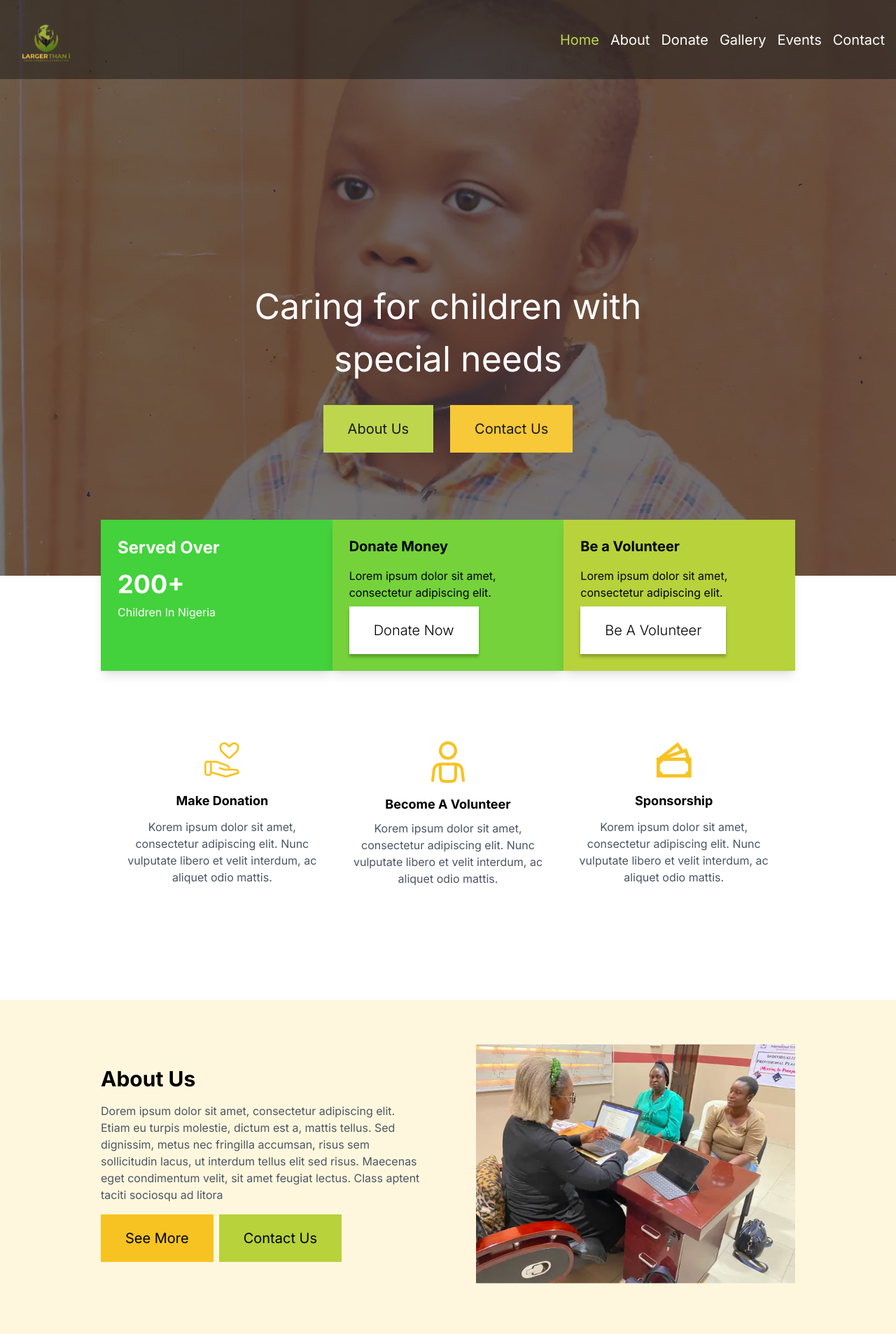
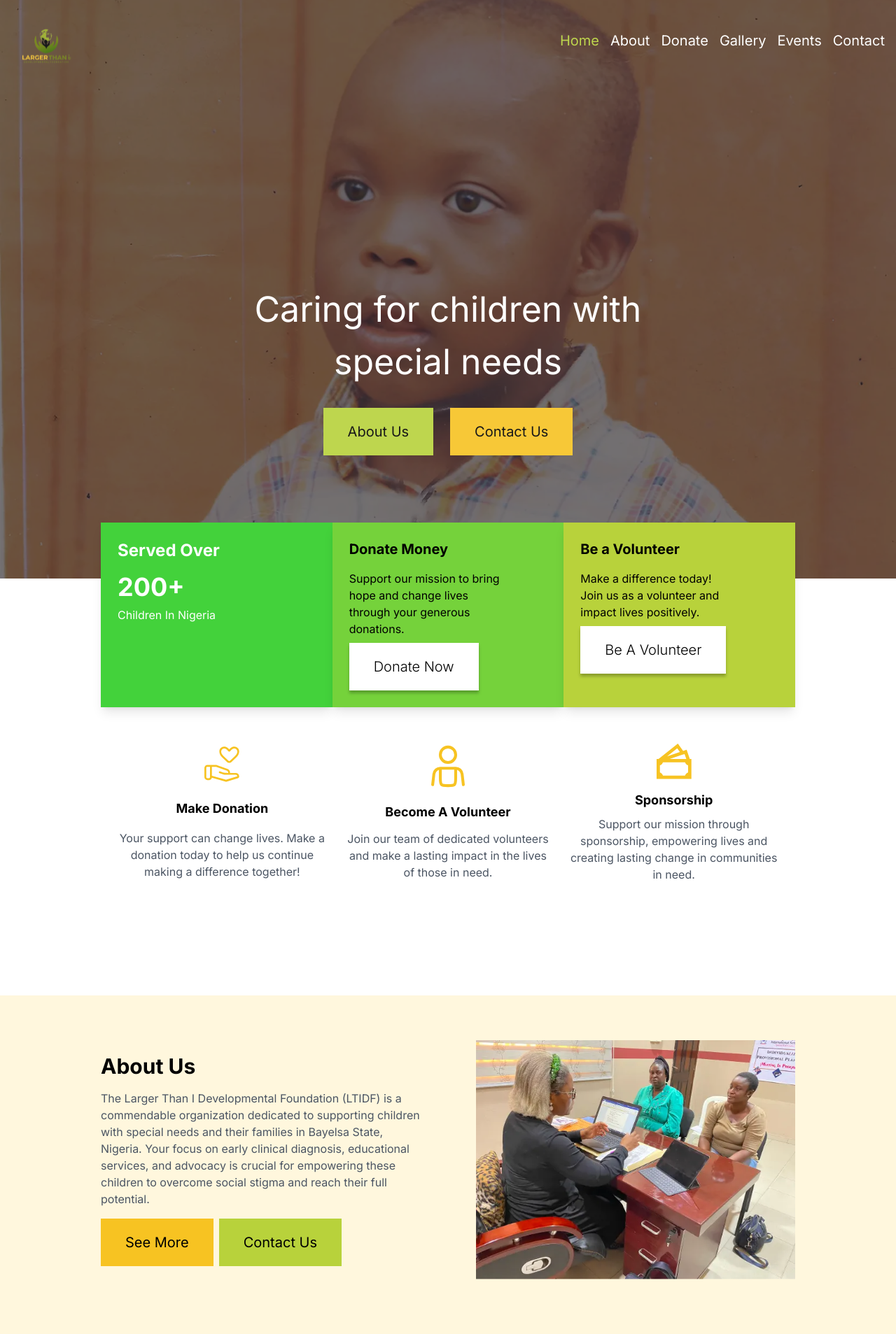
Before and after one commit to inyangj/Larger-Than-I-NGO, a Next.js app: page / in a window 1280 px wide. Shown: the top 1907 px of the page at 70% size. Built offline with nearby package versions, Linux system fonts and the light colour scheme.

Commit message:
content update

```diff
--- a/app/about/component/Foundation.jsx
+++ b/app/about/component/Foundation.jsx
@@ -5,7 +5,10 @@ import Button from "@/app/component/element/Button";
 
 const AboutFoundation = () => {
   return (
-    <section id="donate-button" className="py-16 relative bg-white lg:ml-20 lg:mr-16">
+    <section
+      id="donate-button"
+      className="py-16 relative bg-white lg:ml-20 lg:mr-16"
+    >
       <div className="container mx-auto grid grid-cols-1 lg:grid-cols-2 gap-52 md:gap-28 items-center">
         <div className="grid justify-center gap-11 items-center px-4 md:mx-24 lg:mx-0 text-center lg:text-left">
           <h3 className="text-secondary font-black text-3xl ">
@@ -15,15 +18,17 @@ const AboutFoundation = () => {
             We Are On A Mission To Help Children
           </h2>
           <p className="">
-            Lorem ipsum dolor sit amet, consectetur adipiscing elit. Nunc
-            vulputate libero et velit interdum, ac aliquet odio mattis.
+            The Foundation is designed to reach out to mentally, physically,
+            behaviorally and sensory challenged people and their custodians.
           </p>
-          p Worem ipsum dolor sit amet, consectetur adipiscing elit. Nunc
-          vulputat
-          <Button
-            className="bg-secondary mx-auto lg:mx-0   w-fit"
-
-          >
+          The Vision was born out of a desire to make life more meaningful for
+          children needing special care, and a passion to reach out to hurting,
+          confused and sometimes perplexed parents and guardians, of children
+          with mental and physical challenges in our world today, knowing the
+          demands that work and related pressures can make on such persons. It
+          was inaugurated on 26th September, 2014, with a program Themed: VOICE
+          FOR THE VOICELESS.
+          <Button className="bg-secondary mx-auto lg:mx-0   w-fit">
             Donate
           </Button>
         </div>
--- a/app/about/page.jsx
+++ b/app/about/page.jsx
@@ -38,10 +38,11 @@ const AboutUs = () => {
               needs
             </h2>
             <p className="text-xl font-medium lg:w-[776px]">
-              Lorem ipsum dolor sit amet, consectetur adipiscing elit. Mauris
-              ullamcorper venenatis felis, vitae aliquet nunc dignissim sit
-              amet. Duis finibus, lectus vel ultricies efficitur, odio tortor
-              aliquam lacus, et tincidunt arcu orci non nisl.
+              To ensure that children from age 0- 12 years with physical, mental
+              and sensory challenges overcome stigmatization and other unhealthy
+              socio- cultural beliefs that are inimical to their growth to live
+              up to their full potentials and be fully integrated into the
+              society.
             </p>
           </div>
         </div>
@@ -55,10 +56,10 @@ const AboutUs = () => {
             We make sure to have inclusive care for children with special needs
           </h2>
           <p className="text-xl font-medium lg:w-[776px] place-self-end">
-            Worem ipsum dolor sit amet, consectetur adipiscing elit. Nunc
-            vulputate libero et velit interdum, ac aliquet odio mattis. Class
-            aptent taciti sociosqu ad litora torquent per conubia nostra, per
-            inceptos himenaeos.
+            To make available relevant resources and services, such as
+            adequate/early diagnosis, special health care provisions,
+            educational services and advocacy programmes, to meet the special
+            needs of children with challenges.
           </p>
         </div>
       </section>
--- a/app/component/element/Button.jsx
+++ b/app/component/element/Button.jsx
@@ -1,3 +1,4 @@
+
 import React from "react";
 
 const Button = ({ children, onClick, className, id }) => {
--- a/app/component/section/Footer.jsx
+++ b/app/component/section/Footer.jsx
@@ -7,7 +7,16 @@ import {location, phone, mail} from "@/public/icons"
 
 const Footer = () => {
     const [redirectToDonate, setRedirectToDonate] = useState(false);
+    const [redirectToGallery, setRedirectToGallery] = useState(false);
     const router = useRouter();
+
+     const handleVolunteerClick = () => {
+       window.open(
+         "https://docs.google.com/forms/d/e/1FAIpQLSdULR-9XA1BY8E8xKZiqTfGANTIpTlGLX7fP0X7Moo5LD2CgA/viewform?usp=sf_link",
+         "_blank",
+         "noopener,noreferrer"
+       );
+     };
    const scrollToDonate = (e) => {
      e.preventDefault();
 
@@ -40,6 +49,41 @@ const Footer = () => {
        checkDonateButton();
      }
    }, [redirectToDonate]);
+
+   const scrollToGallery = (e) => {
+     e.preventDefault();
+
+
+
+     if (typeof window !== "undefined") {
+       const gallerySection = document.getElementById("gallery-section");
+
+       if (!gallerySection) {
+         setRedirectToGallery(true);
+         router.push("/");
+       } else {
+         gallerySection.scrollIntoView({ behavior: "smooth" });
+       }
+     }
+   };
+
+   useEffect(() => {
+     if (redirectToGallery) {
+       const checkGallerySection = () => {
+         const gallerySection = document.getElementById("gallery-section");
+
+         if (gallerySection) {
+           gallerySection.scrollIntoView({ behavior: "smooth" });
+         } else {
+           requestAnimationFrame(checkGallerySection);
+         }
+       };
+
+       checkGallerySection();
+     }
+   }, [redirectToGallery]);
+
+
   return (
     <footer className="bg-black text-[#D8D5D5] py-10 md:py-20 lg:py-16">
       <div className="container mx-auto px-4 md:px-14 lg:px-32 xl:px-36 grid grid-cols-1 md:grid-cols-2 lg:grid-cols-3 gap-8 md:gap-16">
@@ -50,8 +94,12 @@ const Footer = () => {
           </h3>
           <div className="w-20 h-0  mb-11 border-secondary border"></div>
           <p>
-            Dorem ipsum dolor sit amet, consectetur adipiscing elit. Etiam eu
-            turpis molestie, dictum est a, mattis tellus.
+            The Larger Than I Developmental Foundation (LTIDF) is a commendable
+            organization dedicated to supporting children with special needs and
+            their families in Bayelsa State, Nigeria. Your focus on early
+            clinical diagnosis, educational services, and advocacy is crucial
+            for empowering these children to overcome social stigma and reach
+            their full potential.
           </p>
         </div>
 
@@ -71,14 +119,14 @@ const Footer = () => {
             <li className={`hover:text-primary`} onClick={scrollToDonate}>
               Donate
             </li>
-            <li className="hover:text-primary">
-              <Link href="/gallery">Gallery</Link>
+            <li className="hover:text-primary" onClick={scrollToGallery}>
+              Gallery
             </li>
             <li className="hover:text-primary">
               <Link href="/events">Events</Link>
             </li>
-            <li className="hover:text-primary">
-              <Link href="/contact">Contact</Link>
+            <li className="hover:text-primary" onClick={handleVolunteerClick}>
+              Contact
             </li>
           </ul>
         </div>
@@ -99,7 +147,8 @@ const Footer = () => {
                 className="mr-2"
               />
               <span>
-                203 Fake St. Mountain View, San Francisco, California, USA
+                No. 43 pdp old secretariat road, yenezue-gene, yennegoa, bayelsa
+                State
               </span>
             </li>
             <li className="flex items-center">
@@ -110,7 +159,7 @@ const Footer = () => {
                 height={24}
                 className="mr-2"
               />
-              <span>+234 808 9582717</span>
+              <span>+234 708 213 8230</span>
             </li>
             <li className="flex items-center">
               <Image
--- a/app/component/section/HomeAbout.jsx
+++ b/app/component/section/HomeAbout.jsx
@@ -1,3 +1,4 @@
+"use client";
 import React from 'react'
 import Image from 'next/image'
 import Link from 'next/link'
@@ -5,6 +6,15 @@ import Button from '@/app/component/element/Button'
 import {img1} from '@/public/images'
 
 const HomeAbout = () => {
+
+   const handleVolunteerClick = () => {
+     window.open(
+       "https://docs.google.com/forms/d/e/1FAIpQLSdULR-9XA1BY8E8xKZiqTfGANTIpTlGLX7fP0X7Moo5LD2CgA/viewform?usp=sf_link",
+       "_blank",
+       "noopener,noreferrer"
+     );
+   };
+
   return (
     <section className="flex flex-col pb-14 md:pb-20 lg:pt-16 mt-[160px] md:mt-[178px] lg:mt-[81px] px-8 md:px-[100px] lg:px-36 lg:flex-row justify-center items-center lg:justify-between space-y-16 md:space-y-24 lg:space-y-0 lg:gap-10 xl:gap-20 lg:bg-[#FFF7DD] ">
       <div className="lg:w-1/2 space-y-4">
@@ -12,23 +22,26 @@ const HomeAbout = () => {
           About Us
         </h2>
         <p className="text-gray-600 text-center lg:text-left">
-          Dorem ipsum dolor sit amet, consectetur adipiscing elit. Etiam eu
-          turpis molestie, dictum est a, mattis tellus. Sed dignissim, metus nec
-          fringilla accumsan, risus sem sollicitudin lacus, ut interdum tellus
-          elit sed risus. Maecenas eget condimentum velit, sit amet feugiat
-          lectus. Class aptent taciti sociosqu ad litora
+          The Larger Than I Developmental Foundation (LTIDF) is a commendable
+          organization dedicated to supporting children with special needs and
+          their families in Bayelsa State, Nigeria. Your focus on early clinical
+          diagnosis, educational services, and advocacy is crucial for
+          empowering these children to overcome social stigma and reach their
+          full potential.
         </p>
         <div className="space-y-4 md:space-y-0 md:space-x-2 flex flex-col md:flex-row justify-center items-center lg:justify-start">
-            <Link href="/about">
-          <Button className={` bg-secondary hover:bg-opacity-70`}>
-            See More
-          </Button>
-            </Link>
-            <Link href="/contact">
-          <Button className={` bg-primary hover:bg-opacity-70`}>
+          <Link href="/about">
+            <Button className={` bg-secondary hover:bg-opacity-70`}>
+              See More
+            </Button>
+          </Link>
+
+          <Button
+            className={` bg-primary hover:bg-opacity-70`}
+            onClick={handleVolunteerClick}
+          >
             Contact Us
           </Button>
-          </Link>
         </div>
       </div>
       <div className="lg:w-1/2 mt-6 md:mt-0 ">
--- a/app/component/section/Nav.jsx
+++ b/app/component/section/Nav.jsx
@@ -8,12 +8,21 @@ import { menu, close, logo } from "@/public/icons";
 const Nav = () => {
   const [showSideNav, setShowSideNav] = useState(false);
   const [redirectToDonate, setRedirectToDonate] = useState(false);
+    const [redirectToGallery, setRedirectToGallery] = useState(false);
   const pathname = usePathname();
   const router = useRouter();
 
   const toggleSideNav = () => {
     setShowSideNav((prev) => !prev);
   };
+
+   const handleVolunteerClick = () => {
+     window.open(
+       "https://docs.google.com/forms/d/e/1FAIpQLSdULR-9XA1BY8E8xKZiqTfGANTIpTlGLX7fP0X7Moo5LD2CgA/viewform?usp=sf_link",
+       "_blank",
+       "noopener,noreferrer"
+     );
+   };
 
  const scrollToDonate = (e) => {
    e.preventDefault();
@@ -29,6 +38,23 @@ const Nav = () => {
      } else {
 
        donateButton.scrollIntoView({ behavior: "smooth" });
+     }
+   }
+ };
+
+ const scrollToGallery = (e) => {
+   e.preventDefault();
+
+   if (showSideNav) toggleSideNav();
+
+   if (typeof window !== "undefined") {
+     const gallerySection = document.getElementById("gallery-section");
+
+     if (!gallerySection) {
+       setRedirectToGallery(true);
+       router.push("/");
+     } else {
+       gallerySection.scrollIntoView({ behavior: "smooth" });
      }
    }
  };
@@ -51,13 +77,34 @@ const Nav = () => {
    }
  }, [redirectToDonate]);
 
+  useEffect(() => {
+    if (redirectToGallery) {
+      const checkGallerySection = () => {
+        const gallerySection = document.getElementById("gallery-section");
+
+        if (gallerySection) {
+          gallerySection.scrollIntoView({ behavior: "smooth" });
+        } else {
+          requestAnimationFrame(checkGallerySection);
+        }
+      };
+
+      checkGallerySection();
+    }
+  }, [redirectToGallery]);
+
+  const handleClick = () => {
+    handleVolunteerClick();
+    toggleSideNav();
+  };
+
   const isEventRoute = pathname.startsWith("/events");
 
   return (
     <nav
-      className={`md:text-xl bg-black bg-opacity-50 ${
-        isEventRoute ? "md:px-9 px-4 lg:px-[100px]" : ""
-      }`}
+      className={`md:text-xl ${
+        pathname === "/" ? "" : "bg-black bg-opacity-50"
+      }  ${isEventRoute ? "md:px-9 px-4 lg:px-[100px]" : ""}`}
     >
       <div
         className={`flex justify-between items-center ${
@@ -86,12 +133,12 @@ const Nav = () => {
           <li className={`hover:text-primary`} onClick={scrollToDonate}>
             Donate
           </li>
-          <li
+          <li onClick={scrollToGallery}
             className={`hover:text-primary ${
               pathname === "/gallery" ? "text-primary" : ""
             }`}
           >
-            <Link href="/gallery">Gallery</Link>
+            Gallery
           </li>
           <li
             className={`hover:text-primary ${
@@ -104,8 +151,9 @@ const Nav = () => {
             className={`hover:text-primary ${
               pathname === "/contact" ? "text-primary" : ""
             }`}
+            onClick={handleVolunteerClick}
           >
-            <Link href="/contact">Contact</Link>
+            Contact
           </li>
         </ul>
 
@@ -159,14 +207,12 @@ const Nav = () => {
               <li className={`hover:text-primary`} onClick={scrollToDonate}>
                 Donate
               </li>
-              <li
+              <li onClick={scrollToGallery}
                 className={`hover:text-primary ${
                   pathname === "/gallery" ? "text-primary" : ""
                 }`}
               >
-                <Link href="/gallery" onClick={toggleSideNav}>
-                  Gallery
-                </Link>
+                Gallery
               </li>
               <li
                 className={`hover:text-primary ${
@@ -181,10 +227,9 @@ const Nav = () => {
                 className={`hover:text-primary ${
                   pathname === "/contact" ? "text-primary" : ""
                 }`}
+                onClick={ handleClick }
               >
-                <Link href="/contact" onClick={toggleSideNav}>
-                  Contact
-                </Link>
+                Contact
               </li>
             </ul>
           </div>
--- a/app/globals.css
+++ b/app/globals.css
@@ -2,9 +2,17 @@
 @tailwind components;
 @tailwind utilities;
 
+/* styles/globals.css */
+
+@import url('https://fonts.googleapis.com/css2?family=Roboto:ital,wght@0,100;0,300;0,400;0,500;0,700;0,900;1,100;1,300;1,400;1,500;1,700;1,900&display=swap');
+
+body {
+  font-family: 'Roboto', sans-serif;
+}
 
 @import '~slick-carousel/slick/slick.css';
 @import '~slick-carousel/slick/slick-theme.css';
+
 
 
 
--- a/app/page.js
+++ b/app/page.js
@@ -1,3 +1,4 @@
+"use client";
 import Image from "next/image";
 import Nav from "@/app/component/section/Nav";
 import { donate, volunteer, sponsor } from "@/public/icons";
@@ -11,6 +12,14 @@ import HomeAbout from "./component/section/HomeAbout";
 const Home = () => {
 
    const galleryImages = [img2, img3, img2, img1, img5, img4, img5, img7];
+
+    const handleVolunteerClick = () => {
+      window.open(
+        "https://docs.google.com/forms/d/e/1FAIpQLSdULR-9XA1BY8E8xKZiqTfGANTIpTlGLX7fP0X7Moo5LD2CgA/viewform?usp=sf_link",
+        "_blank",
+        "noopener,noreferrer"
+      );
+    };
 
   return (
     <div className="">
@@ -27,9 +36,10 @@ const Home = () => {
               <Link href="/about">
                 <Button className={`bg-primary  `}>About Us</Button>
               </Link>
-              <Link href="/contact">
-                <Button className={`bg-secondary`}>Contact Us</Button>
-              </Link>
+
+              <Button className={`bg-secondary`} onClick={handleVolunteerClick}>
+                Contact Us
+              </Button>
             </div>
           </div>
         </div>
@@ -46,10 +56,11 @@ const Home = () => {
           <div className="bg-accent-green-2 text-black p-6 shadow-lg">
             <h2 className="text-xl font-bold">Donate Money</h2>
             <p className="mt-4 mb-2 w-[218px] mx-auto lg:mx-0">
-              Lorem ipsum dolor sit amet, consectetur adipiscing elit.
+              Support our mission to bring hope and change lives through your
+              generous donations.
             </p>
             <Button
-              className={` shadow-dark bg-white font-light hover:bg-opacity-70 `}
+              className={` shadow-dark lg:text-lg xl:text-xl bg-white font-light hover:bg-opacity-70 `}
             >
               Donate Now
             </Button>
@@ -57,10 +68,12 @@ const Home = () => {
           <div className="bg-primary text-black p-6 shadow-lg ">
             <h2 className="text-xl font-bold">Be a Volunteer</h2>
             <p className="mt-4 mb-2 w-[218px] mx-auto lg:mx-0">
-              Lorem ipsum dolor sit amet, consectetur adipiscing elit.
+              Make a difference today! Join us as a volunteer and impact lives
+              positively.
             </p>
             <Button
-              className={` shadow-dark font-light bg-white hover:bg-opacity-70 `}
+              onClick={handleVolunteerClick}
+              className={` shadow-dark lg:text-lg xl:text-xl font-light bg-white hover:bg-opacity-70 `}
             >
               Be A Volunteer
             </Button>
@@ -82,8 +95,8 @@ const Home = () => {
             />
             <h3 className="mt-4 text-lg font-bold">Make Donation</h3>
             <p className="mt-2 text-gray-600">
-              Korem ipsum dolor sit amet, consectetur adipiscing elit. Nunc
-              vulputate libero et velit interdum, ac aliquet odio mattis.
+              Your support can change lives. Make a donation today to help us
+              continue making a difference together!
             </p>
           </div>
           <div className="grid items-center justify-center">
@@ -96,8 +109,8 @@ const Home = () => {
             />
             <h3 className="mt-4 text-lg font-bold">Become A Volunteer</h3>
             <p className="mt-2 text-gray-600">
-              Korem ipsum dolor sit amet, consectetur adipiscing elit. Nunc
-              vulputate libero et velit interdum, ac aliquet odio mattis.
+              Join our team of dedicated volunteers and make a lasting impact in
+              the lives of those in need.
             </p>
           </div>
           <div className="grid items-center justify-center">
@@ -110,8 +123,8 @@ const Home = () => {
             />
             <h3 className="mt-4 text-lg font-bold">Sponsorship</h3>
             <p className="mt-2 text-gray-600 ">
-              Korem ipsum dolor sit amet, consectetur adipiscing elit. Nunc
-              vulputate libero et velit interdum, ac aliquet odio mattis.
+              Support our mission through sponsorship, empowering lives and
+              creating lasting change in communities in need.
             </p>
           </div>
         </div>
@@ -130,18 +143,16 @@ const Home = () => {
           <h2 className="text-3xl lg:text-5xl font-bold">
             Make A Donation Today
           </h2>
-          <p>Lorem ipsum dolor sit amet, consectetur adipiscing elit.</p>
-          <Button
-            className={`bg-secondary hover:bg-opacity-50`}
-
-          >
-            Donate
-          </Button>
+          <p>You can support a child today.</p>
+          <Button className={`bg-secondary hover:bg-opacity-50`}>Donate</Button>
         </div>
       </section>
 
       {/* Gallery Section */}
-      <section className="space-y-4 pt-36 md:pt-28 pb-16 md:pb-20">
+      <section
+        className="space-y-4 pt-36 md:pt-28 pb-16 md:pb-20"
+        id="gallery-section"
+      >
         <div className=" flex gap-4 items-center px-8 md:px-[73px] ">
           <div className="w-16 h-0 border-secondary border-2"></div>
           <h2 className="md:text-xl md:font-bold font-medium">Our Gallery</h2>
@@ -176,7 +187,11 @@ const Home = () => {
         <div className="absolute inset-0 bg-black opacity-70 -z-20"></div>
         <div className="relative z-10 space-y-4 px-10">
           <h2 className="text-3xl lg:text-5xl font-bold">Want to Volunteer?</h2>
-          <p>Lorem ipsum dolor sit amet, consectetur adipiscing elit.</p>
+          <p>
+            Join Our team of dedicated Volunteers! Are you passionate about our
+            cause? Do you want to make a positive impact o your community? We’re
+            always looking for volunteers to help us
+          </p>
           <Button className={`bg-primary hover:bg-opacity-50`}>
             Volunteer
           </Button>
```
Also changed, not shown: public/icons/logo.svg.
